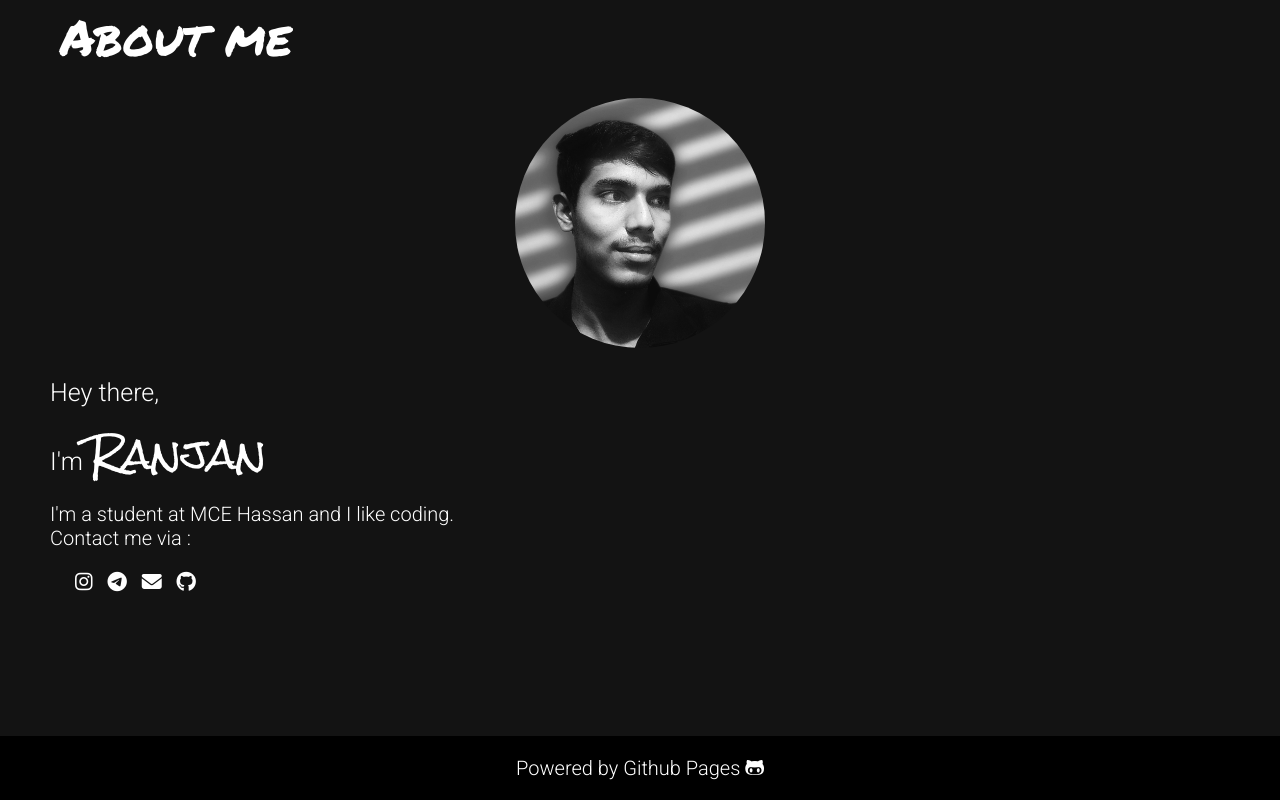
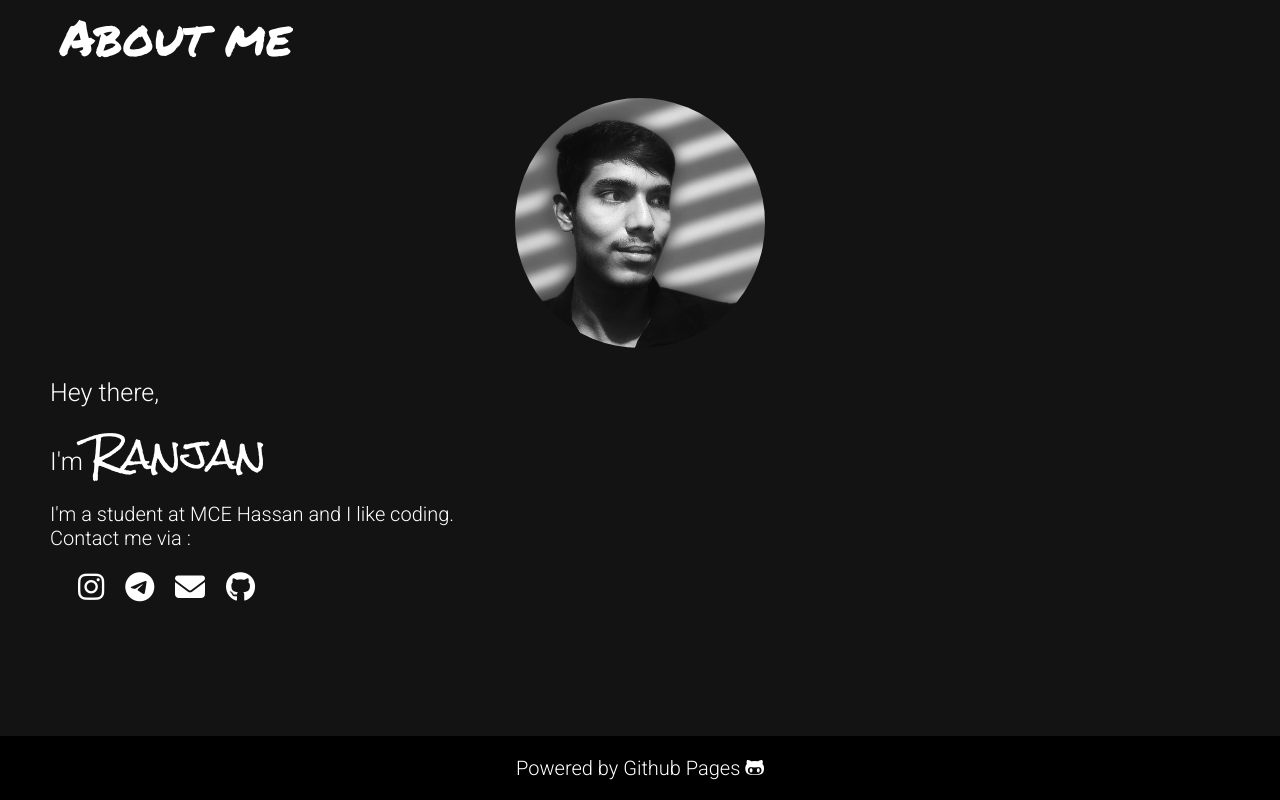
Before and after one commit to rjn991/rjn991.github.io, a plain HTML site: page index.html in a window 1280 px wide. Drawn offline with Linux system fonts and the light colour scheme.

Commit message:
updated styles

```diff
--- a/style.css
+++ b/style.css
@@ -59,7 +59,7 @@ a:visited{
     font-size: 40px;
 }
 .icons {
-    padding:5px;
-    font-size: 25;
+    padding:8px;
+    font-size: 30px;
 
 }
```
